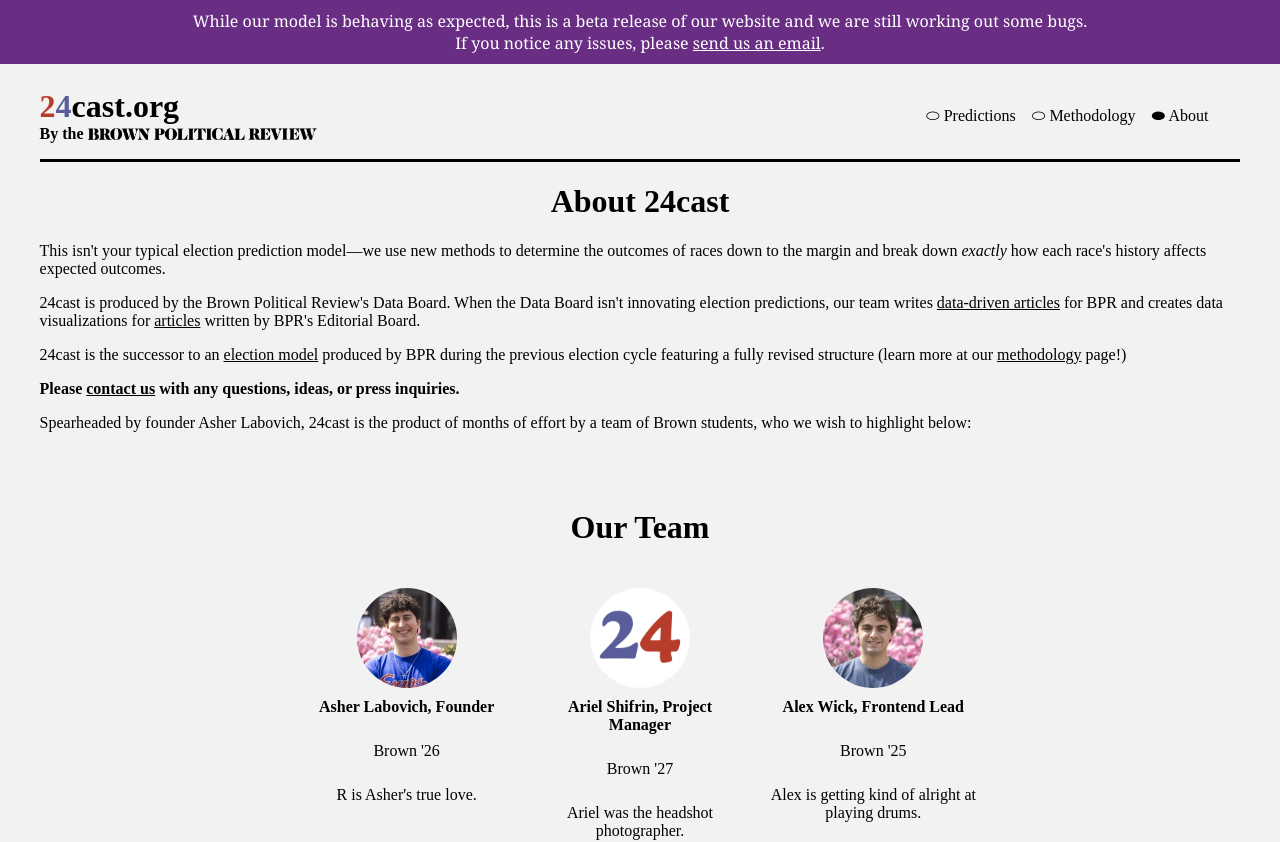
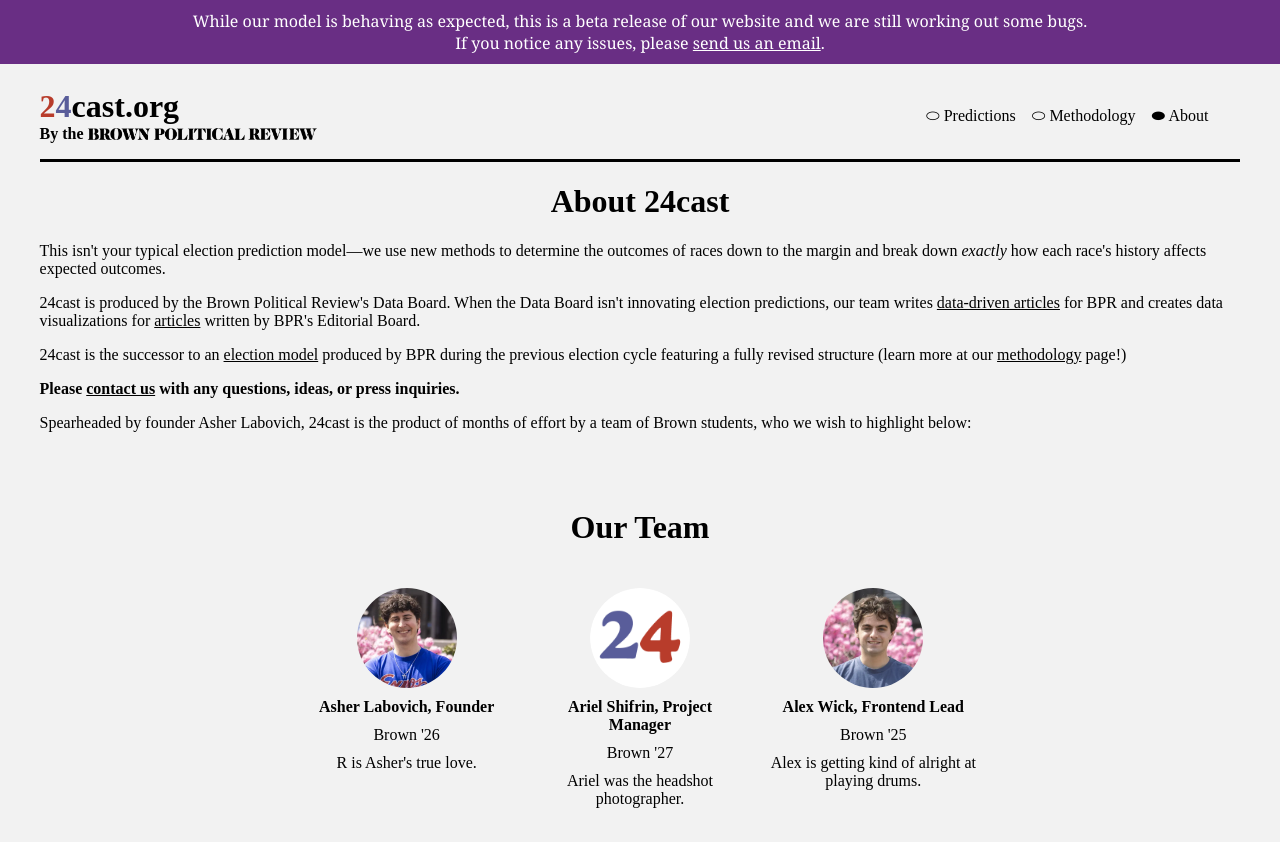
Before and after one commit to BPR-Data-Team/ElectionModel2024-site, a Next.js app: page /about in a window 1280 px wide. Shown: the top 842 px of the page. Built offline with nearby package versions, Linux system fonts and the light colour scheme; a web font is replaced by a local one.

Commit message:
Update page.module.css

```diff
--- a/src/app/about/page.module.css
+++ b/src/app/about/page.module.css
@@ -54,7 +54,7 @@
 
 .person {
   width: 30%;
-  margin-bottom: 20px;
+  margin-bottom: 50px;
   display: flex;
   flex-direction: column;
   align-items: center;
@@ -69,9 +69,11 @@
 }
 
 .name {
-  margin-top: 10px;
+  margin-block-start: 10px;
+  margin-block-end: 0;
 }
 
 .bio {
-  margin-top: 10px;
+  margin-block-start: 10px;
+  margin-block-end: 0;
 }
```
